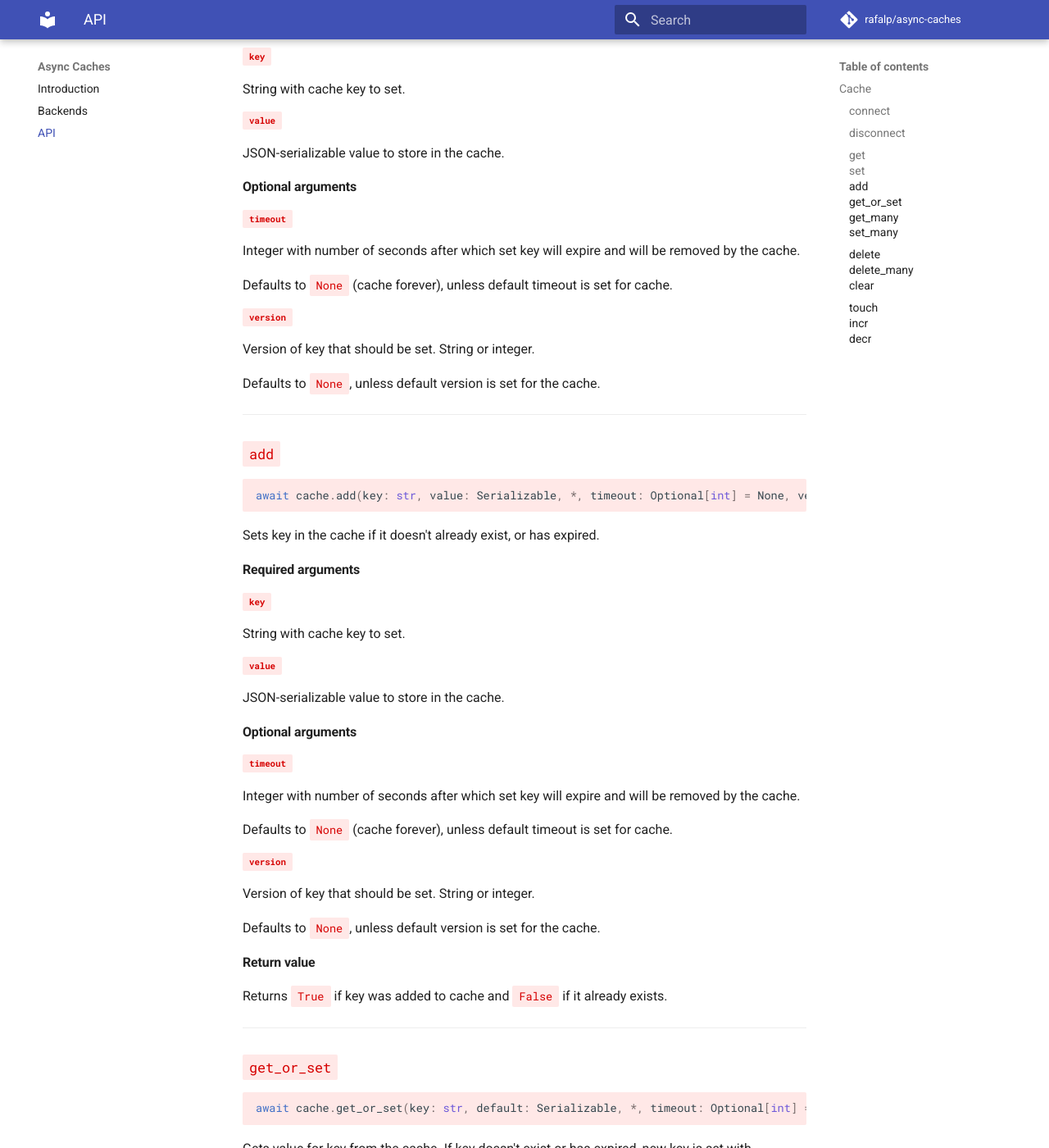
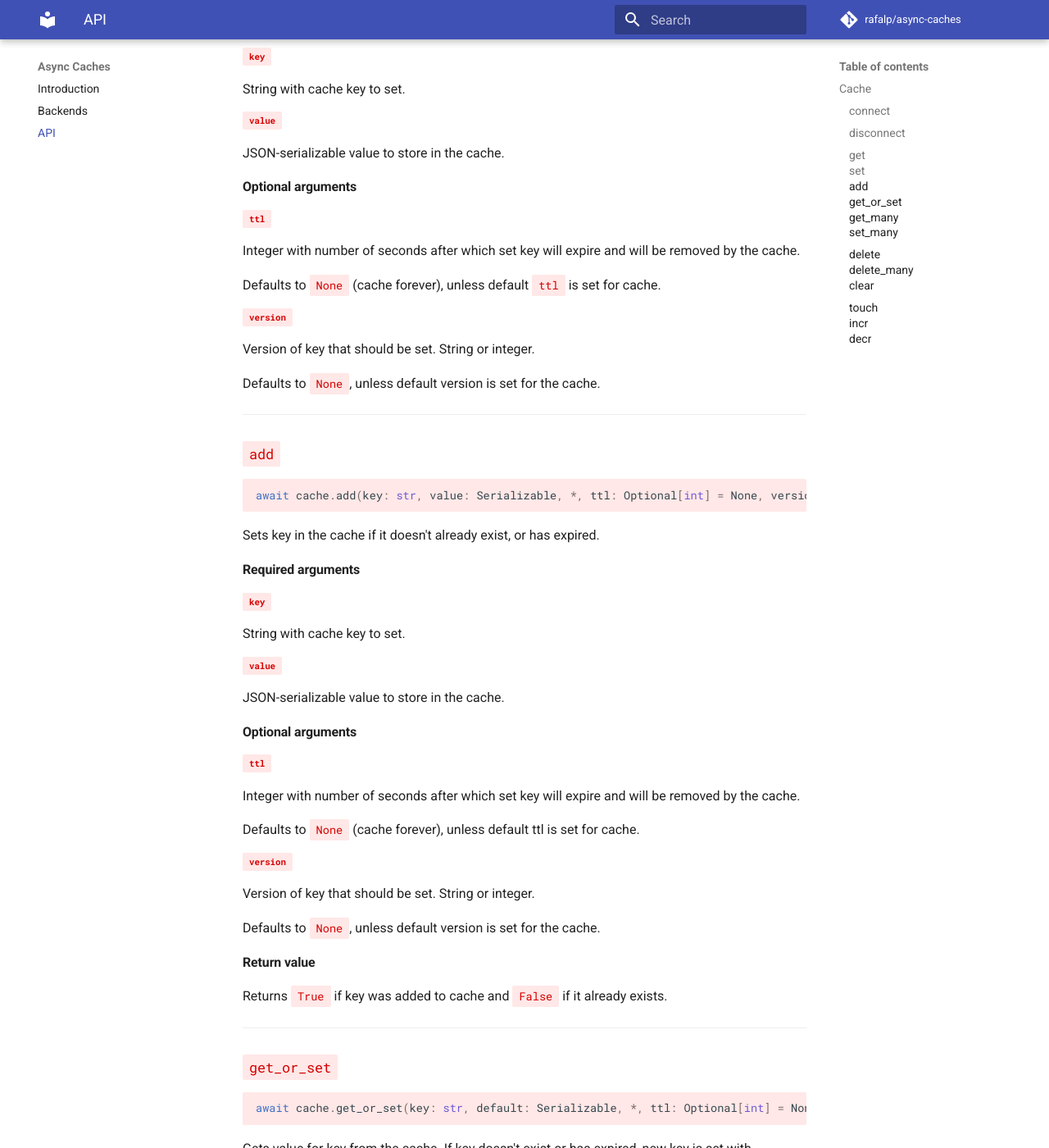
Before and after one commit to rafalp/async-caches, an MkDocs documentation site: the page built from docs/api.md, in a window 1280 px wide and 1400 px high, scrolled down 1314 px. Shown: the whole window at 82% size. Built offline with MkDocs 1.6.1 and Material for MkDocs 9.7.7, drawn with Linux system fonts in a browser that asks for light colours; comment, search, counter and statistics services are not loaded; some of the changed text lies outside the part shown.

Commit message:
Rename timeout -> ttl

````diff
--- a/docs/api.md
+++ b/docs/api.md
@@ -65,7 +65,7 @@ Defaults to `None`, unless default version is set for the cache.
 ### `set`
 
 ```python
-await cache.set(key: str, value: Serializable, *, timeout: Optional[int] = None, version: Optional[Version] = None)
+await cache.set(key: str, value: Serializable, *, ttl: Optional[int] = None, version: Optional[Version] = None)
 ```
 
 Sets new value for key in the cache. If key doesn't exist it will be created.
@@ -85,11 +85,11 @@ JSON-serializable value to store in the cache.
 
 #### Optional arguments
 
-##### `timeout`
+##### `ttl`
 
 Integer with number of seconds after which set key will expire and will be removed by the cache.
 
-Defaults to `None` (cache forever), unless default timeout is set for cache.
+Defaults to `None` (cache forever), unless default `ttl` is set for cache.
 
 
 ##### `version`
@@ -105,7 +105,7 @@ Defaults to `None`, unless default version is set for the cache.
 ### `add`
 
 ```python
-await cache.add(key: str, value: Serializable, *, timeout: Optional[int] = None, version: Optional[Version] = None) -> bool
+await cache.add(key: str, value: Serializable, *, ttl: Optional[int] = None, version: Optional[Version] = None) -> bool
 ```
 
 Sets key in the cache if it doesn't already exist, or has expired.
@@ -125,11 +125,11 @@ JSON-serializable value to store in the cache.
 
 #### Optional arguments
 
-##### `timeout`
+##### `ttl`
 
 Integer with number of seconds after which set key will expire and will be removed by the cache.
 
-Defaults to `None` (cache forever), unless default timeout is set for cache.
+Defaults to `None` (cache forever), unless default ttl is set for cache.
 
 
 ##### `version`
@@ -150,7 +150,7 @@ Returns `True` if key was added to cache and `False` if it already exists.
 ### `get_or_set`
 
 ```python
-await cache.get_or_set(key: str, default: Serializable, *, timeout: Optional[int] = None, version: Optional[Version] = None) -> Any
+await cache.get_or_set(key: str, default: Serializable, *, ttl: Optional[int] = None, version: Optional[Version] = None) -> Any
 ```
 
 Gets value for key from the cache. If key doesn't exist or has expired, new key is set with `default` value.
@@ -172,11 +172,11 @@ If `default` is callable, it will be called and it's return value will be set in
 
 #### Optional arguments
 
-##### `timeout`
+##### `ttl`
 
 Integer with number of seconds after which set key will expire and will be removed by the cache.
 
-Defaults to `None` (cache forever), unless default timeout is set for cache.
+Defaults to `None` (cache forever), unless default ttl is set for cache.
 
 
 ##### `version`
@@ -230,12 +230,12 @@ Returns dict of cache-returned values. If any of keys didn't exist in the cache
 ### `set_many`
 
 ```python
-await cache.set_many(mapping: Mapping[str, Serializable], *, timeout: Optional[int] = None)
+await cache.set_many(mapping: Mapping[str, Serializable], *, ttl: Optional[int] = None)
 ```
 
 Sets values for many keys in the cache in single write operation.
 
-> **Note:** if timeout argument is provided, second command will be ran to set keys expiration time on the cache server.
+> **Note:** if ttl argument is provided, second command will be ran to set keys expiration time on the cache server.
 
 
 - - -
@@ -316,7 +316,7 @@ Deletes all keys from the cache.
 ### `touch`
 
 ```python
-await cache.touch(key: str, timeout: Optional[int] = None, *, version: Optional[Version] = None) -> bool
+await cache.touch(key: str, ttl: Optional[int] = None, *, version: Optional[Version] = None) -> bool
 ```
 
 Updates expiration time for the key.
@@ -326,16 +326,16 @@ Updates expiration time for the key.
 
 ##### `key`
 
-String with cache key which timeout value should be updated.
+String with cache key which ttl value should be updated.
 
 
 #### Optional arguments
 
-##### `timeout`
+##### `ttl`
 
 Integer with number of seconds after which updated key will expire and will be removed by the cache, or `None` if key should never expire.
 
-Defaults to `None` (cache forever), unless default timeout is set for cache.
+Defaults to `None` (cache forever), unless default ttl is set for cache.
 
 
 ##### `version`
````
Also changed, not shown: docs/backends.md (+8 -8 lines), 12 other files.
